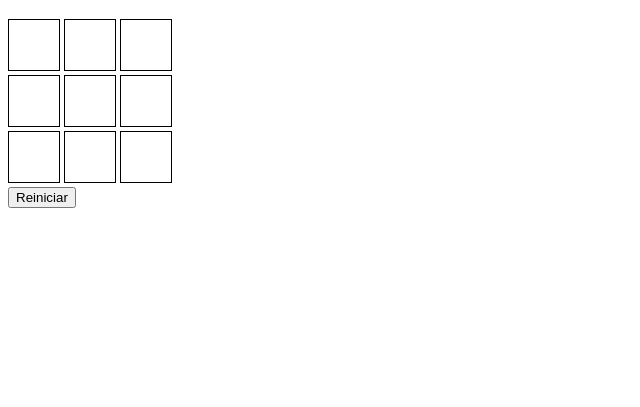
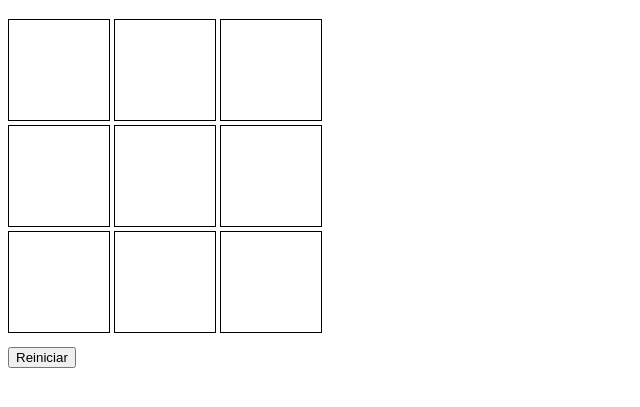
Before and after one commit to jmdgab75/Jogo-da-Velha, a plain HTML site: page index.html in a window 1280 px wide. Shown: the part 61-468 px from the top of the page, without its empty margins (0-640 px from the left). Drawn offline with Linux system fonts and the light colour scheme.

Commit message:
Commit 2

```diff
--- a/index.html
+++ b/index.html
@@ -2,18 +2,7 @@
 <html>
 <head>
   <title>Jogo da Velha</title>
-  <style>
-    .cell {
-      width: 50px;
-      height: 50px;
-      border: 1px solid black;
-      display: inline-block;
-      text-align: center;
-      line-height: 50px;
-      font-size: 24px;
-      cursor: pointer;
-    }
-  </style>
+  <link rel="stylesheet" type="text/css" href="css/style.css" media="screen" />
 </head>
 <body>
   <h1>Jogo da Velha</h1>
```
